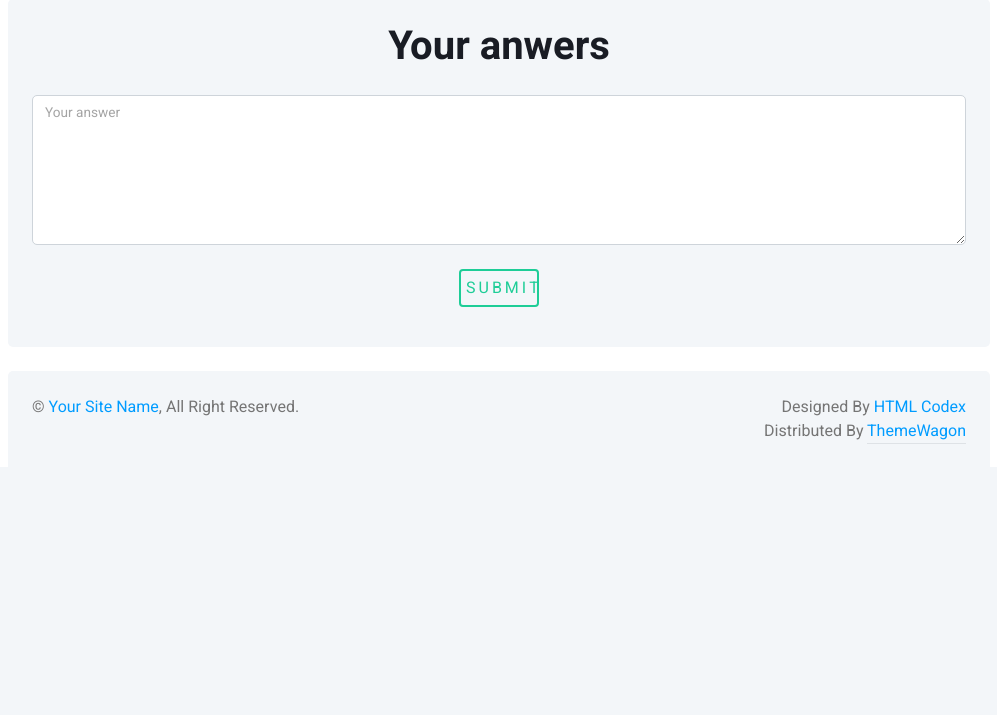
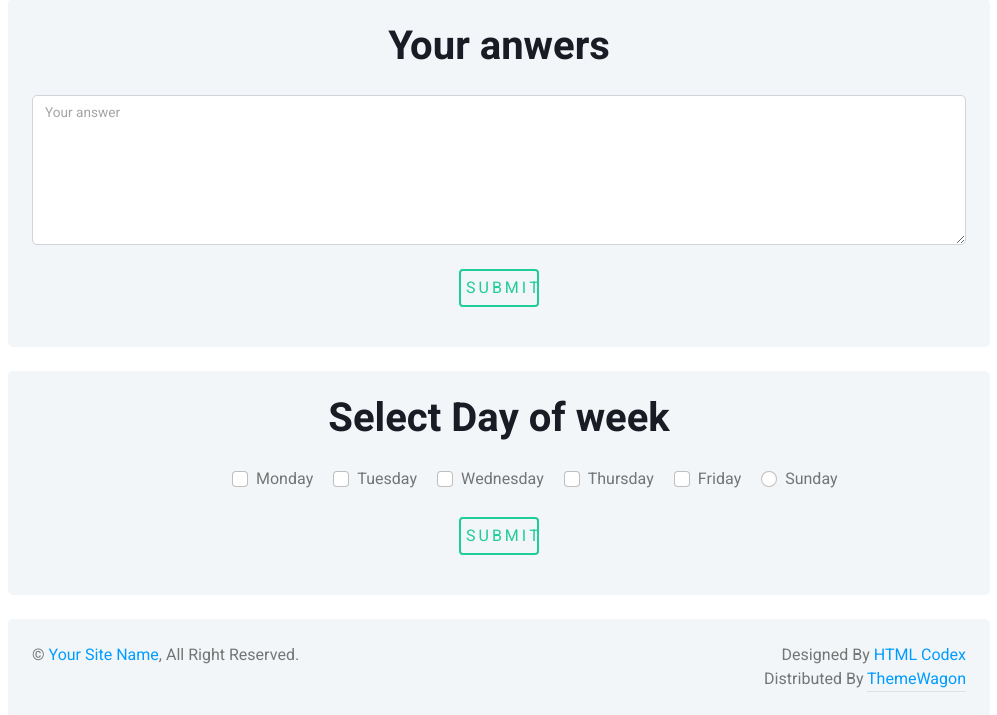
Before and after one commit to Project-Management-SCE/PM2022_TEAM_16, a Django app: template projectapp/templates/admin/ficheinfodoc.html in a window 1280 px wide. Shown: the part 751-1466 px from the top of the page, without its empty margins (266-1263 px from the left). Before the commit the page ends 1195 px from the top, so only its background shows below. Run offline with Django 3.2, Linux system fonts and the light colour scheme; the template is opened without the code that fills it: most values are stand-ins (such as "Sample title", 1, 10 or a date in 2020); some libraries are stand-ins or nearby versions.

Commit message:
BSPM2022T16-164 BSPM2022T16-168 BSPM2022T16-169 commit_164_168_169

```diff
--- a/projectapp/templates/admin/ficheinfodoc.html
+++ b/projectapp/templates/admin/ficheinfodoc.html
@@ -221,6 +221,46 @@
                     </div>
                 </div>
             </div>
+
+            <div class="container-fluid pt-4 px-4">
+                <div class="bg-light rounded h-100 p-4">
+                    <form action="/projectapp/admintodoc" method="POST" id="login-form" class="form form-login" autocomplete="off" role="main">
+                    {% csrf_token %}
+                    <h1 class="mb-4" style="text-align: center;">Select Day of week</h1>
+                    <input name="ID" type="hidden" value={{item.ID}}>
+                    <input name="DID" type="hidden" value={{doc.ID}}>
+                    <div class="form-floating" style="align-items: center;padding-left: 200px;">
+                        <div class="form-check form-check-inline">
+                            <input class="form-check-input" type="checkbox" name="inlineRadioOptions" id="inlineRadio1" value="option1">
+                            <label class="form-check-label" for="inlineRadio1" _msthash="2206191" _msttexthash="4459" style="text-align: left;">Monday</label>
+                        </div>
+                        <div class="form-check form-check-inline">
+                            <input class="form-check-input" type="checkbox" name="inlineRadioOptions" id="inlineRadio1" value="option1">
+                            <label class="form-check-label" for="inlineRadio1" _msthash="2206191" _msttexthash="4459" style="text-align: left;">Tuesday</label>
+                        </div>
+                        <div class="form-check form-check-inline">
+                            <input class="form-check-input" type="checkbox" name="inlineRadioOptions" id="inlineRadio1" value="option1">
+                            <label class="form-check-label" for="inlineRadio1" _msthash="2206191" _msttexthash="4459" style="text-align: left;">Wednesday</label>
+                        </div>
+                        <div class="form-check form-check-inline">
+                            <input class="form-check-input" type="checkbox" name="inlineRadioOptions" id="inlineRadio1" value="option1">
+                            <label class="form-check-label" for="inlineRadio1" _msthash="2206191" _msttexthash="4459" style="text-align: left;">Thursday</label>
+                        </div>
+                        <div class="form-check form-check-inline">
+                            <input class="form-check-input" type="checkbox" name="inlineRadioOptions" id="inlineRadio1" value="option1">
+                            <label class="form-check-label" for="inlineRadio1" _msthash="2206191" _msttexthash="4459" style="text-align: left;">Friday</label>
+                        </div>
+                        <div class="form-check form-check-inline">
+                            <input class="form-check-input" type="radio" name="inlineRadioOptions" id="inlineRadio1" value="option1">
+                            <label class="form-check-label" for="inlineRadio1" _msthash="2206191" _msttexthash="4459" style="text-align: left;">Sunday </label>
+                        </div>
+                    </div>
+                    <div class="form-floating mb-3" style="text-align:center;">
+                        <br>
+                        <button type="submit" class='btn1' style="text-align:center;">Submit</a>
+                    </div>
+                </div>
+            </div>
             <!-- Recent Sales End -->
 
             <!-- Footer Start -->
@@ -265,7 +305,6 @@
 {%endfor%}
 </html>
 
-<!--CSS Code of buttons-->
 <style>
     .button1 {
     background-color: Transparent;
```
